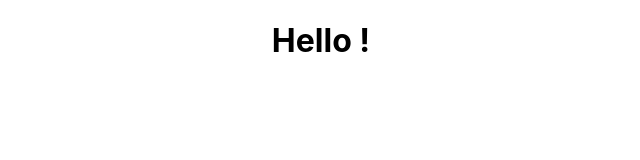
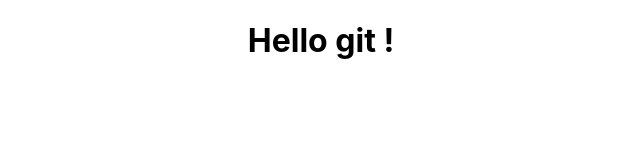
Before and after one commit to divyaT1/github-training, a React (Create React App) app in the folder my-app/: page / in a window 1280 px wide. Shown: the top 160 px of the page, without its empty margins (319-959 px from the left). Built offline with nearby package versions, Linux system fonts and the light colour scheme.

Commit message:
git build

```diff
--- a/my-app/src/App.js
+++ b/my-app/src/App.js
@@ -4,7 +4,7 @@ import './App.css';
 function App() {
   return (
     <div className="App">
-      <h1>Hello !</h1>
+      <h1>Hello git !</h1>
     </div>
   );
 }
```
